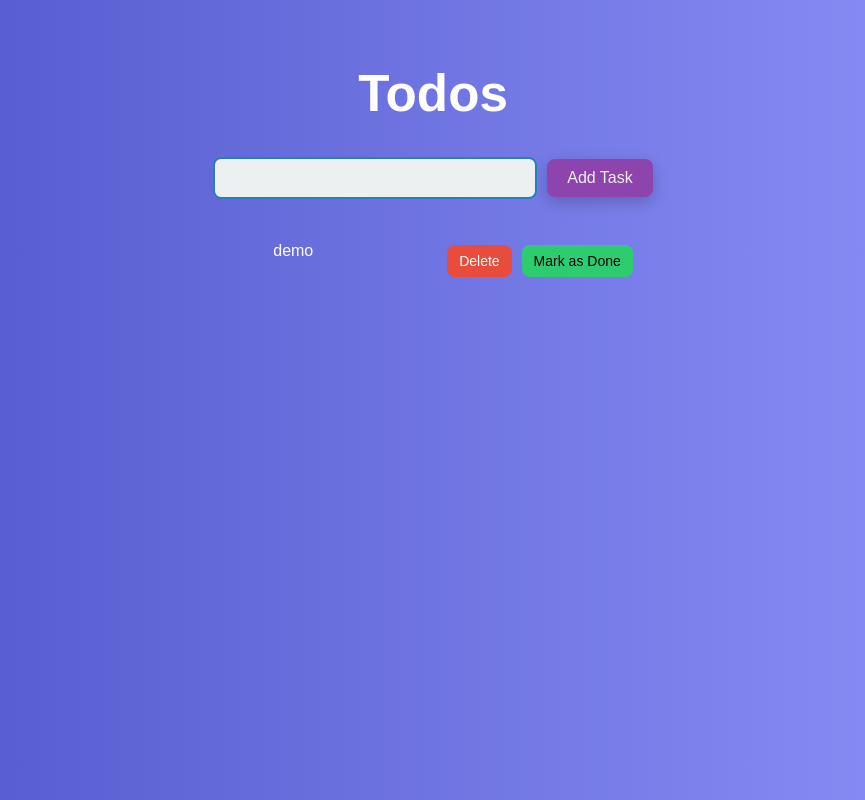
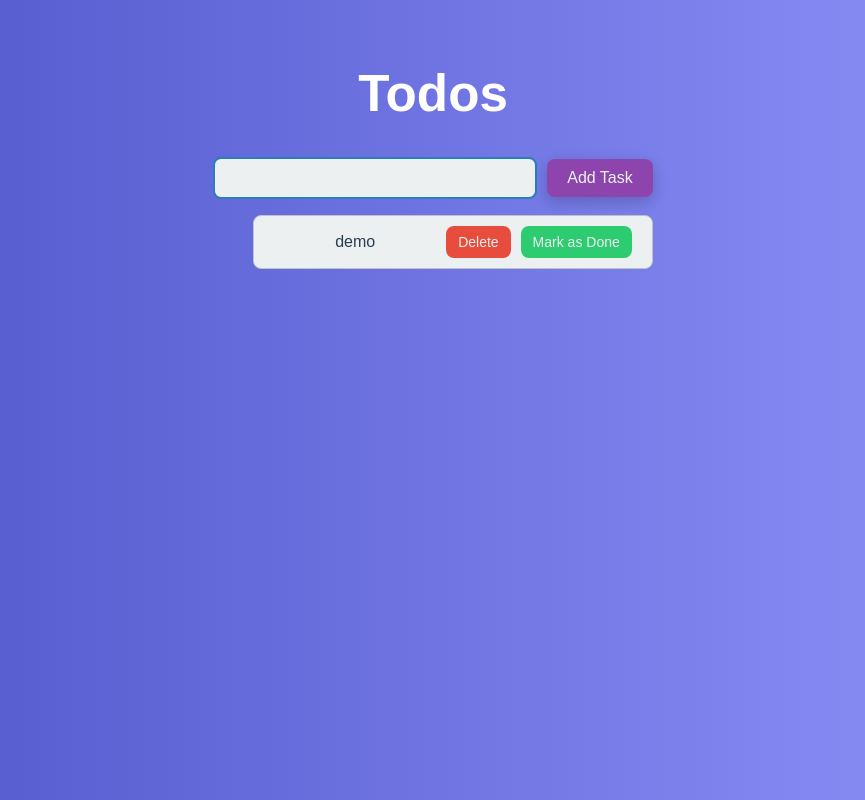
Before and after one commit to Nithin-Meesala/Todo-Using-React, a React (Vite) app: page / in a window 1280 px wide. Shown: the whole page, without its empty margins (207-1072 px from the left). Built offline with nearby package versions, Linux system fonts and the light colour scheme.

Commit message:
Update App.css

```diff
--- a/src/App.css
+++ b/src/App.css
@@ -3,8 +3,6 @@
   margin: 0 auto;
   padding: 2rem;
   text-align: center;
-
-
 }
 
 .logo {
@@ -13,9 +11,11 @@
   will-change: filter;
   transition: filter 300ms;
 }
+
 .logo:hover {
   filter: drop-shadow(0 0 2em #646cffaa);
 }
+
 .logo.react:hover {
   filter: drop-shadow(0 0 2em #61dafbaa);
 }
@@ -42,7 +42,8 @@
 .read-the-docs {
   color: #888;
 }
-.addtask{
+
+.addtask {
   padding: 10px 20px;
   font-size: 16px;
   color: #ecf0f1;
@@ -54,17 +55,16 @@
   box-shadow: 0 5px 15px rgba(0, 0, 0, 0.2);
   margin-left: 10px;
 }
+
 .addtask:hover {
   background-color: #9b59b6;
 }
+
 .addtask:active {
   transform: scale(0.95);
 }
-.delete{
-  margin-top: 20px;
-  margin-left: 10px;
-}
-.input{
+
+.input {
   width: 300px;
   padding: 10px;
   font-size: 16px;
@@ -74,27 +74,14 @@
   border-radius: 8px;
   transition: border-color 0.3s, box-shadow 0.3s;
 }
+
 .input:focus {
   border-color: #3498db;
   box-shadow: 0 0 8px rgba(52, 152, 219, 0.5);
   outline: none;
 }
+
 .list {
-  display: flex;
-  justify-content: space-between;
-  align-items: center;
-  padding: 10px 20px;
-  margin: 10px 0;
-  background-color: transparent;
-  color: #2c3e50;
-  border: 1px transparent;
-  border-radius: 8px;
-  transition: background-color 0.3s, transform 0.3s;
-  color: white;
-}
-
-
-.list.li {
   display: flex;
   justify-content: space-between;
   align-items: center;
@@ -106,35 +93,53 @@
   border-radius: 8px;
   transition: background-color 0.3s, transform 0.3s;
 }
-.list li:hover {
+
+.list:hover {
   background-color: #bdc3c7;
   transform: translateY(-2px);
 }
-  .delete{
+
+.task {
+  flex: 1;
+  padding-right: 10px;
+  line-height: 1.5; /* Ensures vertical alignment */
+}
+
+.button-container {
+  display: flex;
+  gap: 10px;
+}
+
+.delete, .markasdone {
   padding: 8px 12px;
   font-size: 14px;
-    margin-left: 10px;
+  color: #ecf0f1;
   border: none;
   border-radius: 8px;
   cursor: pointer;
-    color: white  ;
-    background-color:  black;
-    transition: background-color 0.3s, transform 0.3s;
-
-  }
-  .markasdone{
-    padding: 8px 12px;
-    font-size: 14px;
-    margin-left: 10px;
-    border: none;
-    border-radius: 8px;
-    cursor: pointer;
-
   transition: background-color 0.3s, transform 0.3s;
 }
-h1{
+
+.delete {
+  background-color: #e74c3c;
+}
+
+.delete:hover {
+  background-color: #c0392b;
+}
+
+.markasdone {
+  background-color: #2ecc71;
+}
+
+.markasdone:hover {
+  background-color: #27ae60;
+}
+
+h1 {
   color: white;
 }
+
 .list .delete {
   background-color: #e74c3c;
 }
```
Lines whose indentation alone changed are shown as unchanged.
